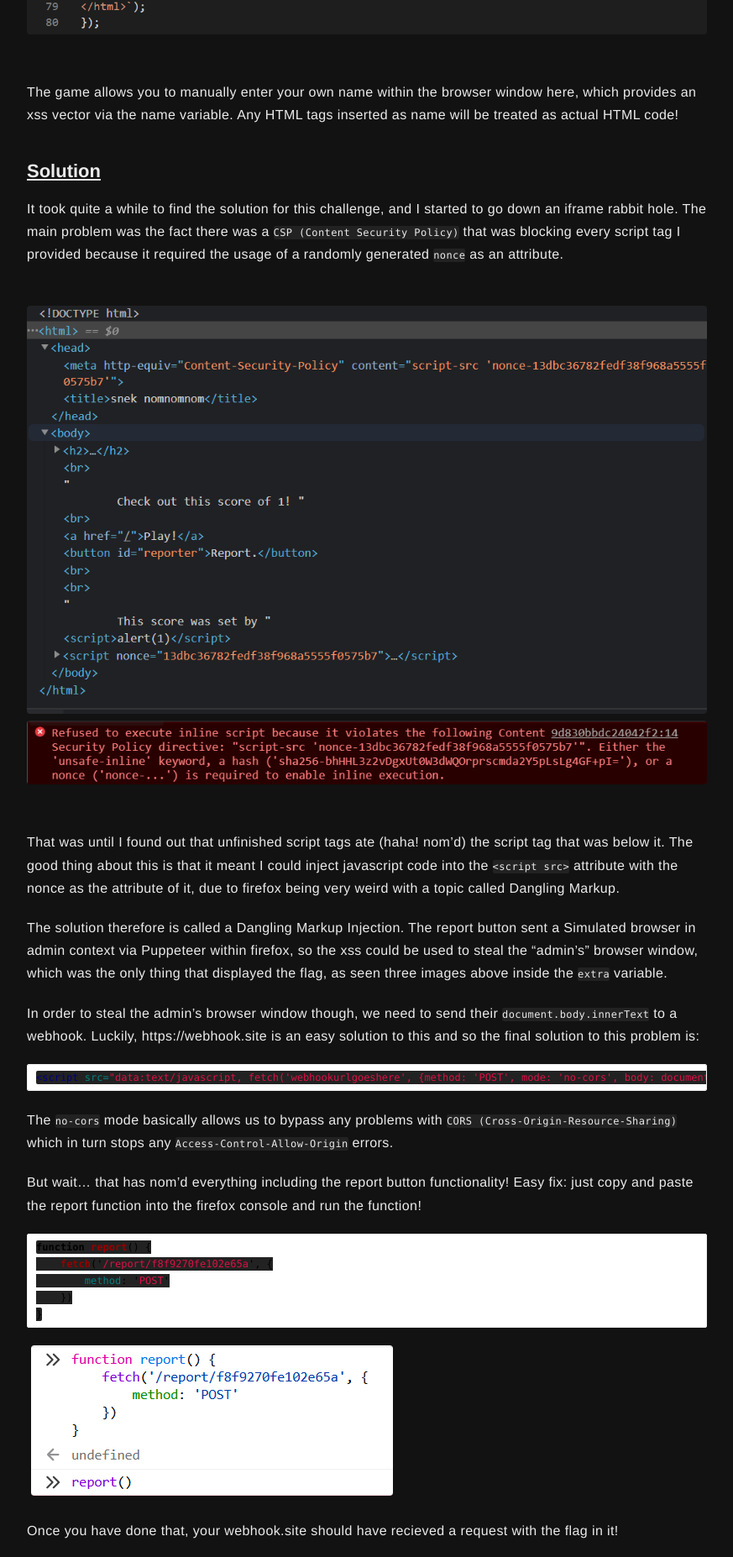
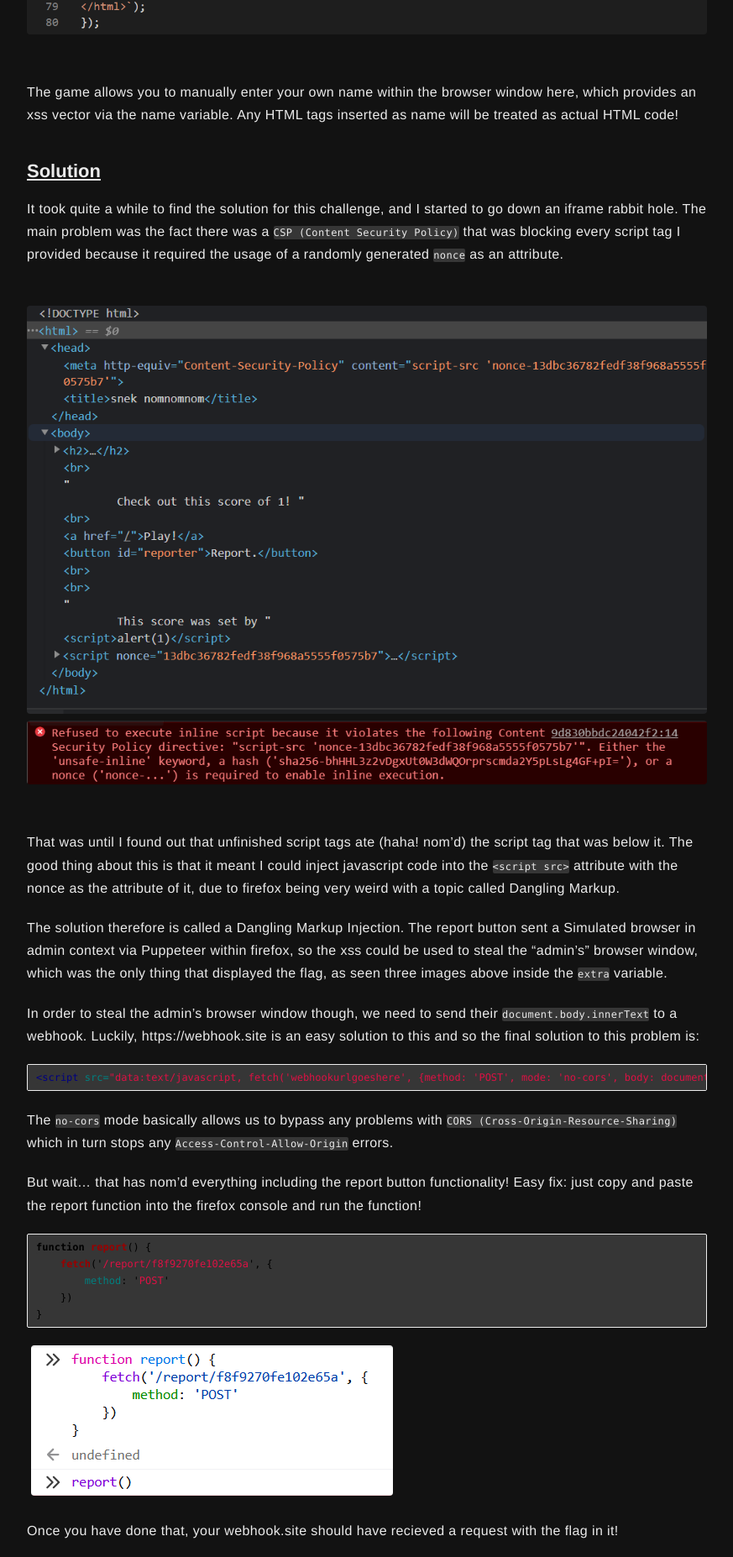
Before and after one commit to CasparovJR/CasparovJR.github.io, a Jekyll site: the page built from _posts/2021-04-08-ångstromCTF-nomnomnom.markdown, in a window 1280 px wide. Shown: the part 1813-3667 px from the top of the page at 84% size, without its empty margins (203-1076 px from the left). Built offline with Jekyll 4.4.1, drawn with Linux system fonts in a browser that asks for light colours.

Commit message:
change code blocks background

```diff
--- a/_sass/base/general.sass
+++ b/_sass/base/general.sass
@@ -96,7 +96,7 @@ tt
 	font-family: $fontMonospace
 	font-size: 12px
 	line-height: 20px
-	background: #222222
+	background: #363636
 	border-radius: 2px
 
 pre
@@ -108,7 +108,7 @@ pre
 	font-size: 1.2rem
 	line-height: 2rem
 	overflow: auto
-	background: #fff
+	background: #363636
 	border: 1px solid $epsilon
 	border-radius: 2px
 
```
